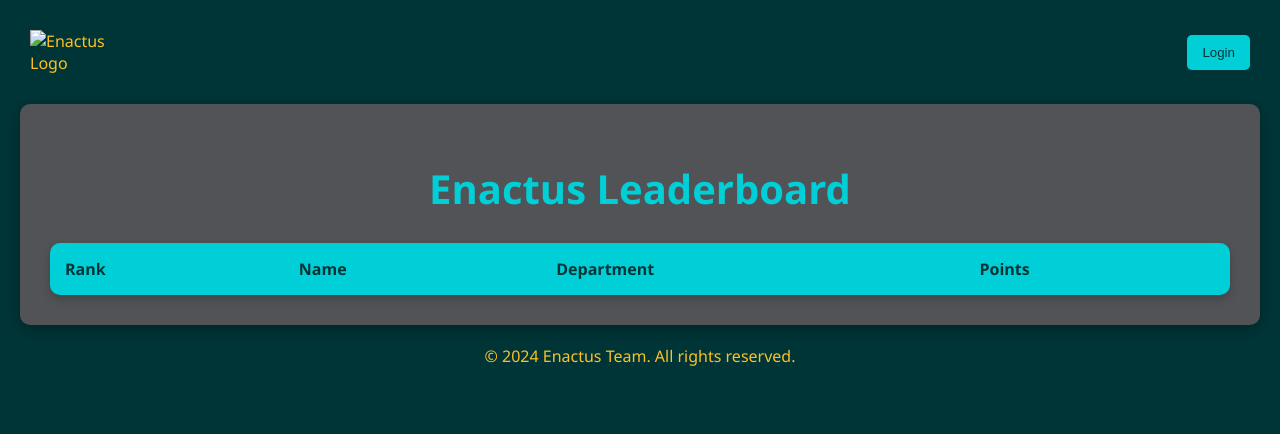
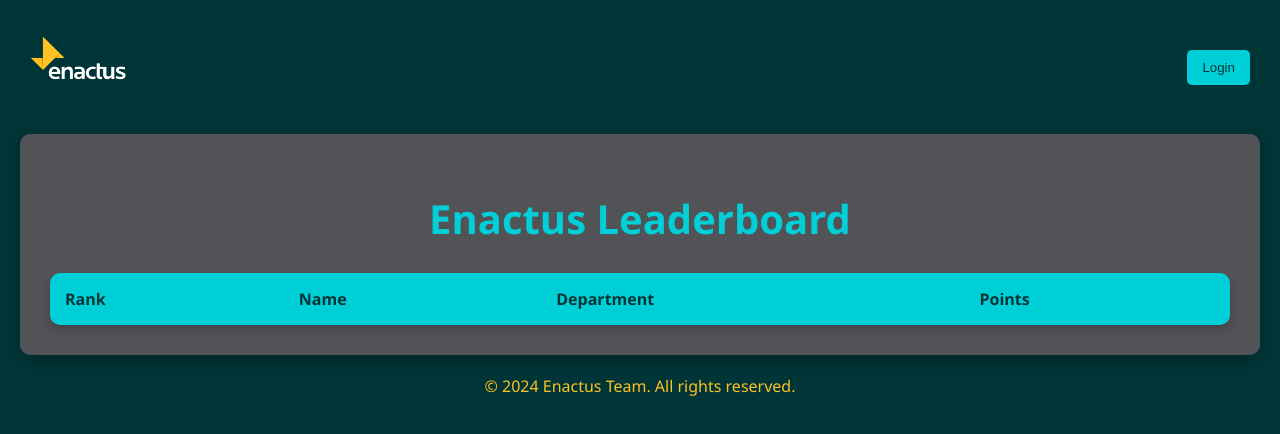
Before and after one commit to Hesham446/EnactusLeader, a plain HTML site: page index.html in a window 1280 px wide. Drawn offline with Linux system fonts and the light colour scheme.

Commit message:
Update index.html

```diff
--- a/index.html
+++ b/index.html
@@ -8,7 +8,7 @@
 </head>
 <body>
     <div class="header">
-        <img src="icon\LOGO - White.png" alt="Enactus Logo" class="logo">
+        <img src="LOGO - White.png" alt="Enactus Logo" class="logo">
         <button class="login-btn" onclick="window.location.href='login.html'">Login</button>
     </div>
 
```
